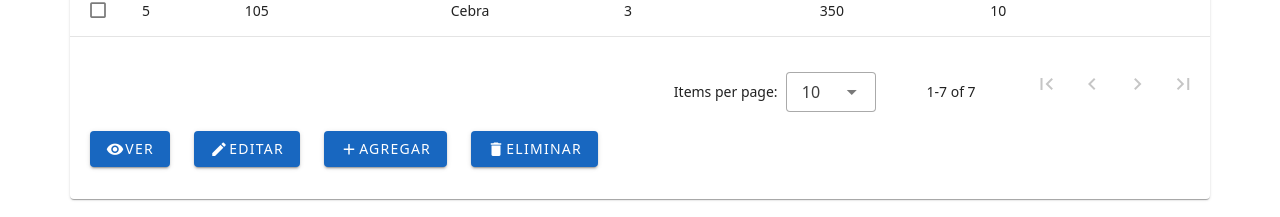
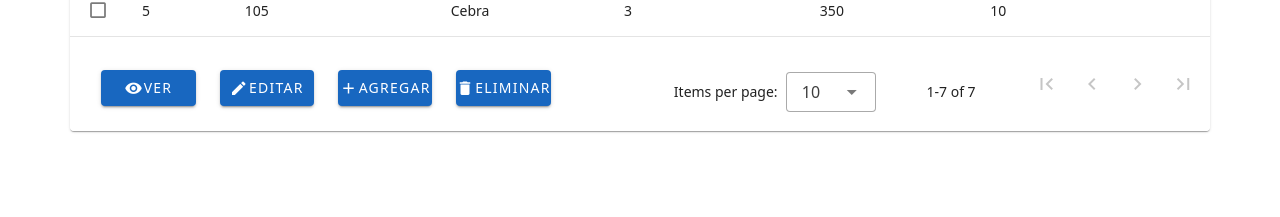
Before and after one commit to cStoneDev/zoo_frontend, a Vue app: page /animals in a window 1280 px wide. Shown: the part 468-685 px from the top of the page. Built offline with nearby package versions, Linux system fonts and the light colour scheme.

Commit message:
refactor(CRUD-buttons): reposition of CRUD buttons for better layout

```diff
--- a/src/components/table/Table.vue
+++ b/src/components/table/Table.vue
@@ -42,15 +42,15 @@
           @update:model-value="toggleSelect(internalItem)"
         ></v-checkbox-btn>
       </template>
-    </v-data-table>
 
-    <div
-      class="container-fluid mb-8 justify-content-start d-flex flex-wrap gap-2"
+      <template v-slot:footer.prepend>
+      <div id="CRUD-buttons-container"
+      class="row"
     >
       <v-btn
         v-for="button in buttons"
         :key="button.text"
-        class="mx-2"
+        class="col-2 col-sm-6 col-md-4 col-lg-4 col-xl-2 col-xxl-2 mr-2 ml-4 mb-2"
         color="primary"
         @click="handleAction(button.mode, animalDefault, button.text)"
       >
@@ -58,6 +58,12 @@
         {{ button.text }}
       </v-btn>
     </div>
+
+    </template>
+
+
+    </v-data-table>
+
 
     <!-- Diálogo Genérico -->
     <v-dialog v-model="dialog" max-width="600">
@@ -172,5 +178,19 @@
 </script>
 
 <style scoped>
-  /* Estilos personalizados si es necesario */
+  #CRUD-buttons-container{
+    margin-right: 2%;
+    width: 100%;
+}
+
+/*
+  hasta el width de un iPad
+*/
+
+@media (min-width: 768px){
+  #CRUD-buttons-container{
+    width: 50%;
+  }
+}
+
 </style>
```
